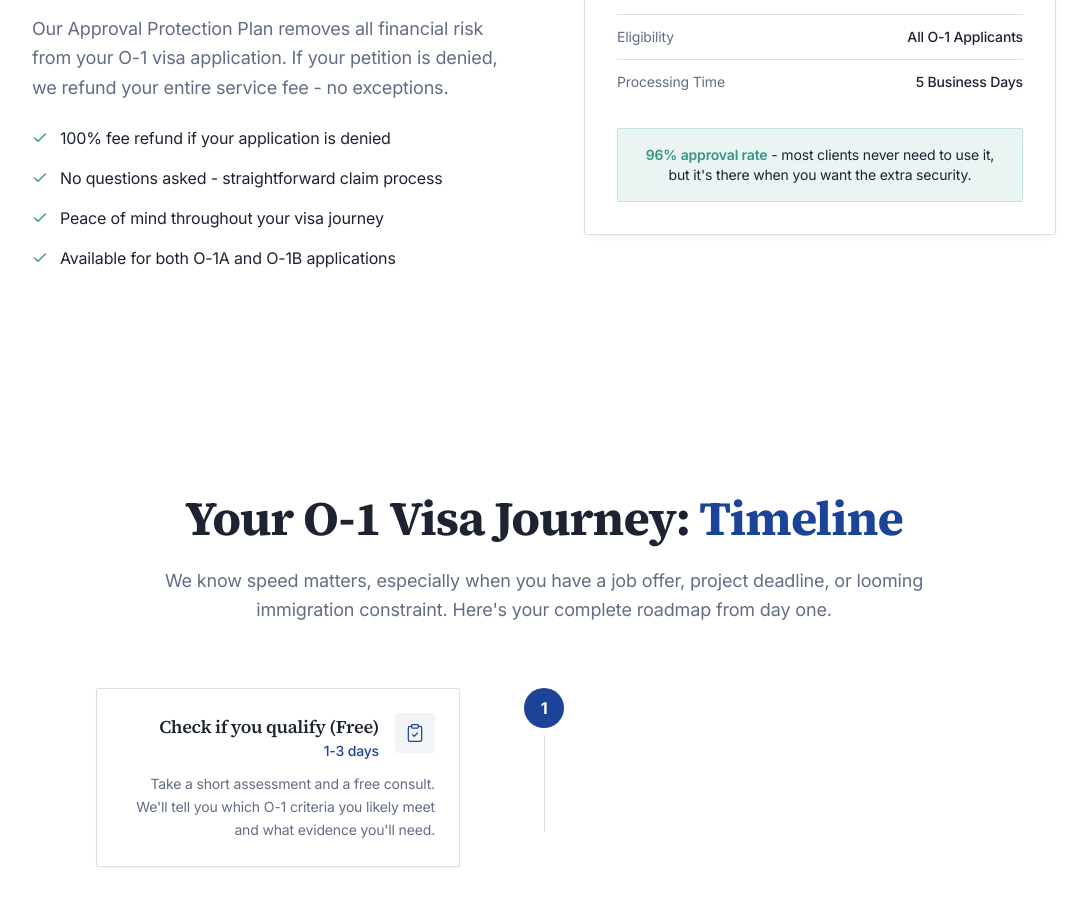
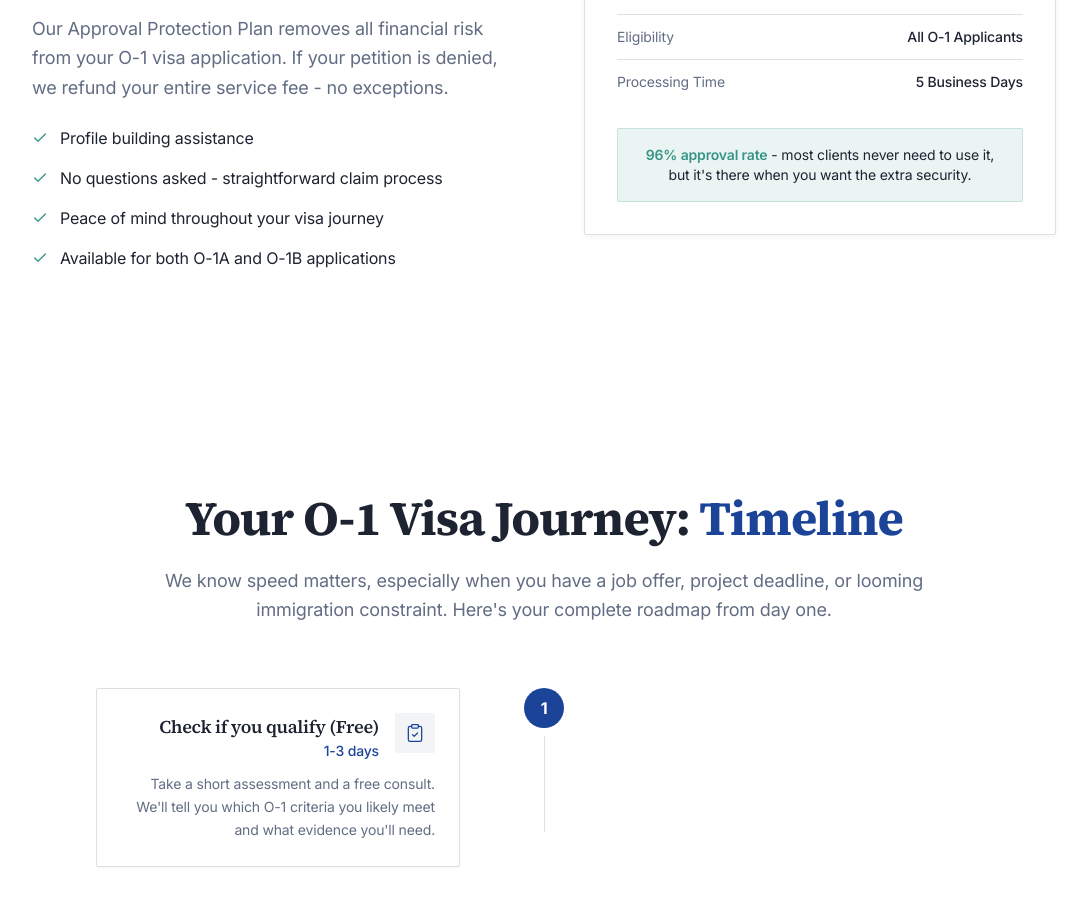
Before and after one commit to rohitvarshney-web/o1-journey-flow, a React (Vite) app: page / in a window 1280 px wide. Shown: the part 1680-2593 px from the top of the page, without its empty margins (96-1183 px from the left). Built offline with nearby package versions, Linux system fonts and the light colour scheme; the HTML template or start-up script is replaced by a standard one.

Commit message:
Code edited in Lovable Code Editor
Edited UI in Lovable

Co-authored-by: rohitvarshney-web <227240401+rohitvarshney-web@users.noreply.github.com>

```diff
--- a/src/components/ApprovalProtection.tsx
+++ b/src/components/ApprovalProtection.tsx
@@ -10,7 +10,7 @@ const ApprovalProtection = () => {
   const isInView = useInView(ref, { once: true, margin: "-100px" });
 
   const benefits = [
-    "100% fee refund if your application is denied",
+    "Profile building assistance",
     "No questions asked - straightforward claim process",
     "Peace of mind throughout your visa journey",
     "Available for both O-1A and O-1B applications",
```
